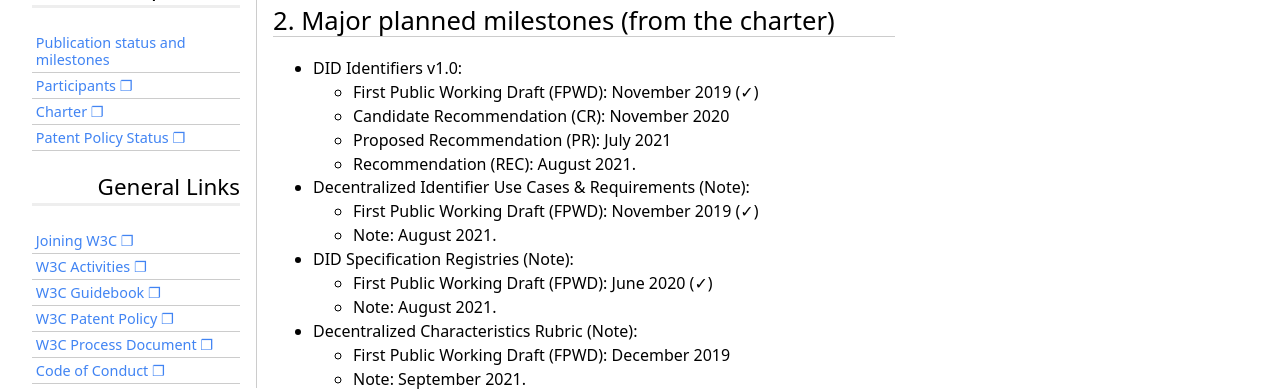
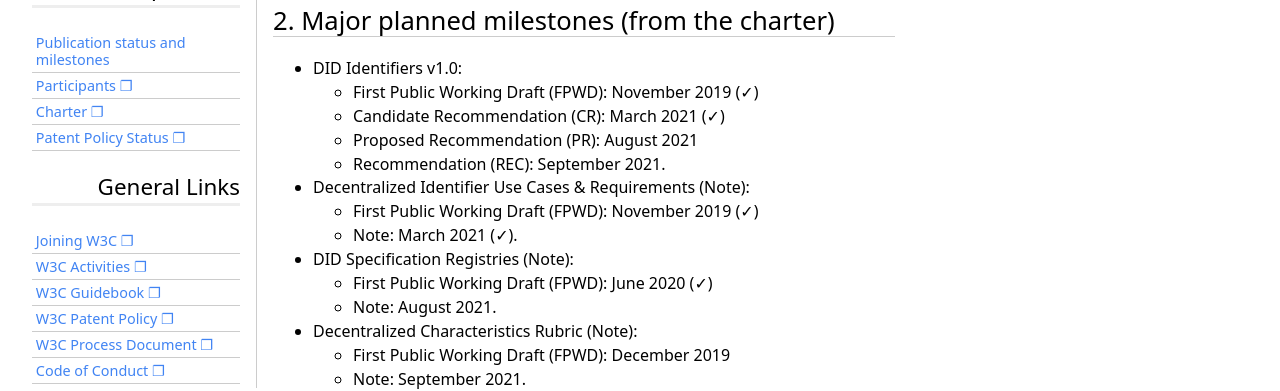
Before and after one commit to w3c/did-wg, a Jekyll site: the page built from PublStatus.md, in a window 1280 px wide. Shown: the part 684-1075 px from the top of the page. Built offline with Jekyll 4.4.1, drawn with Linux system fonts in a browser that asks for light colours; some web fonts are replaced; our own code applies the rules of GitHub Pages for plain Markdown files.

Commit message:
updated the publ. status page

```diff
--- a/PublStatus.md
+++ b/PublStatus.md
@@ -26,12 +26,12 @@ The Editors’ drafts are managed in GitHub repositories; the list of those repo
 
 * DID Identifiers v1.0:
     * First Public Working Draft (FPWD): November 2019 (✓)
-    * Candidate Recommendation (CR): November 2020
-    * Proposed Recommendation (PR): July 2021
-    * Recommendation (REC): August 2021.
+    * Candidate Recommendation (CR): March 2021 (✓)
+    * Proposed Recommendation (PR): August 2021
+    * Recommendation (REC): September 2021.
 * Decentralized Identifier Use Cases & Requirements (Note):
     * First Public Working Draft (FPWD): November 2019 (✓)
-    * Note: August 2021.
+    * Note: March 2021 (✓).
 * DID Specification Registries (Note):
     * First Public Working Draft (FPWD): June 2020 (✓)
     * Note: August 2021.
```
